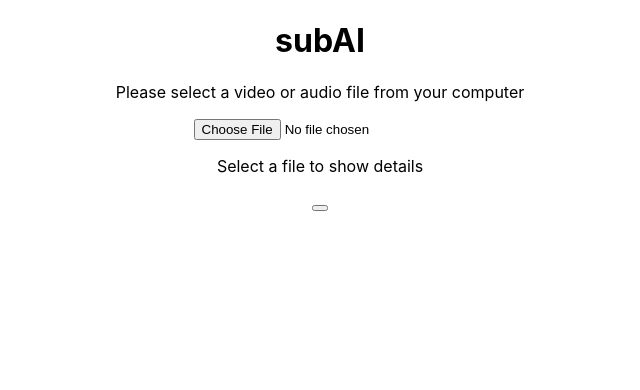
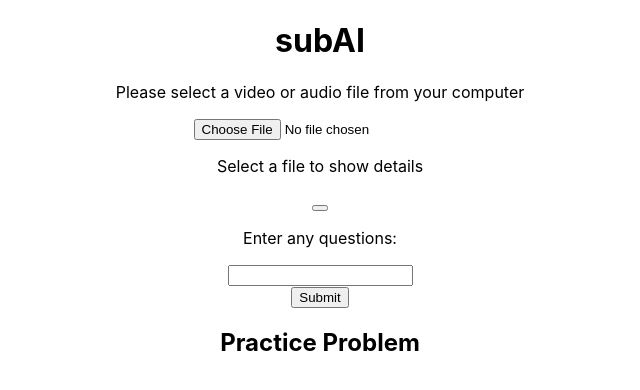
Before and after one commit to avashraj/subai, a React (Create React App) app: page / in a window 1280 px wide. Shown: the top 390 px of the page, without its empty margins (320-960 px from the left). Built offline with nearby package versions, Linux system fonts and the light colour scheme.

Commit message:
text and button in app.js

```diff
--- a/src/App.js
+++ b/src/App.js
@@ -1,11 +1,42 @@
 import './App.css';
 import FileUpload from './upload.js';
+import React,{useState} from 'react';
+
+
 function App() {
+
+  const[textInput, setTextInput] = useState('');
+
+  const handleInputChange = (event) => {
+    setTextInput(event.target.value);
+  }
+
+  const handleSubmit = (event) => {
+    event.preventDefault();
+    console.log('Submitted text:', textInput)
+  }
+
   return (
     <div className="App">
       <h1>subAI</h1>
       <p>Please select a video or audio file from your computer</p>
       <FileUpload />
+      <form onSubmit={handleSubmit}>
+      <div>
+        <p>Enter any questions: </p>
+        <input
+        type="text"
+        value={textInput}
+        onChange = {handleInputChange}
+        />
+      </div>
+      <div>
+        <button type="submit">Submit</button>
+      </div>
+      </form>
+      <div>
+        <h2>Practice Problem</h2>
+      </div>
     </div>
   );
 }
```
